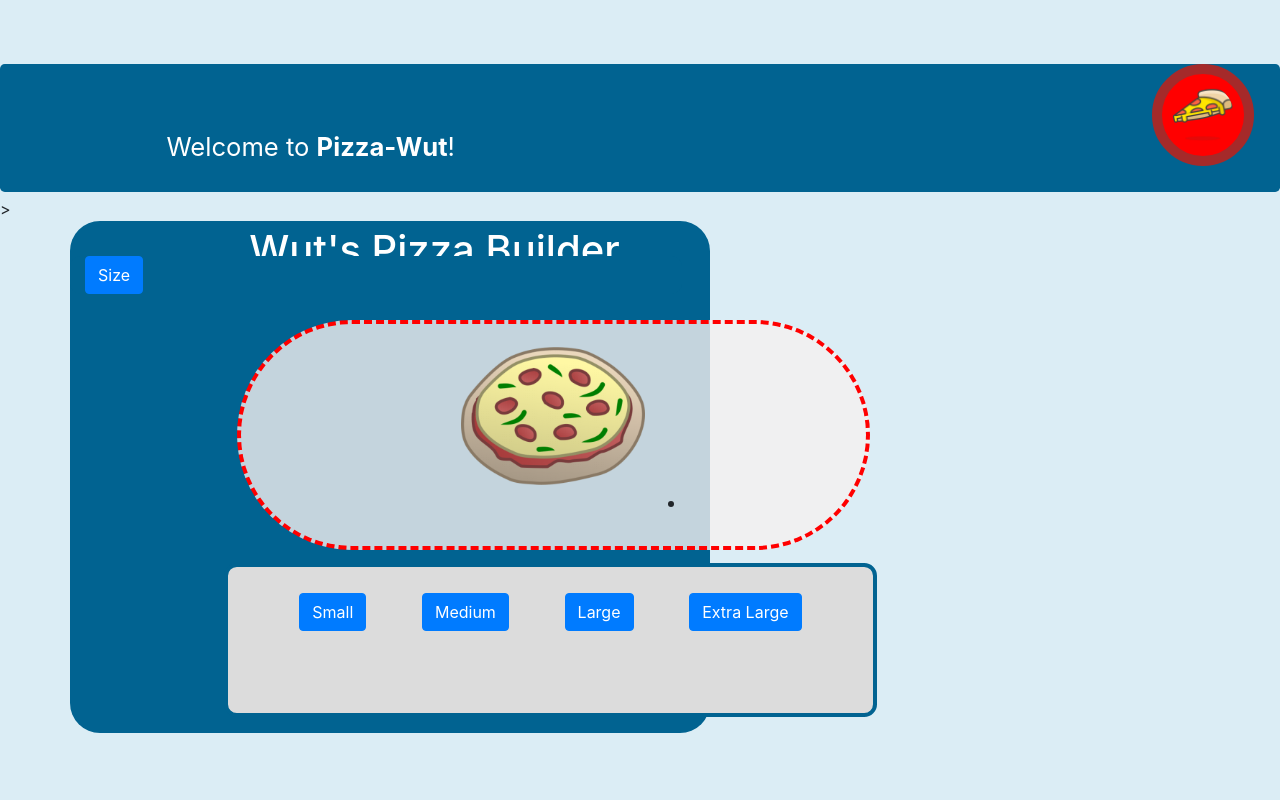
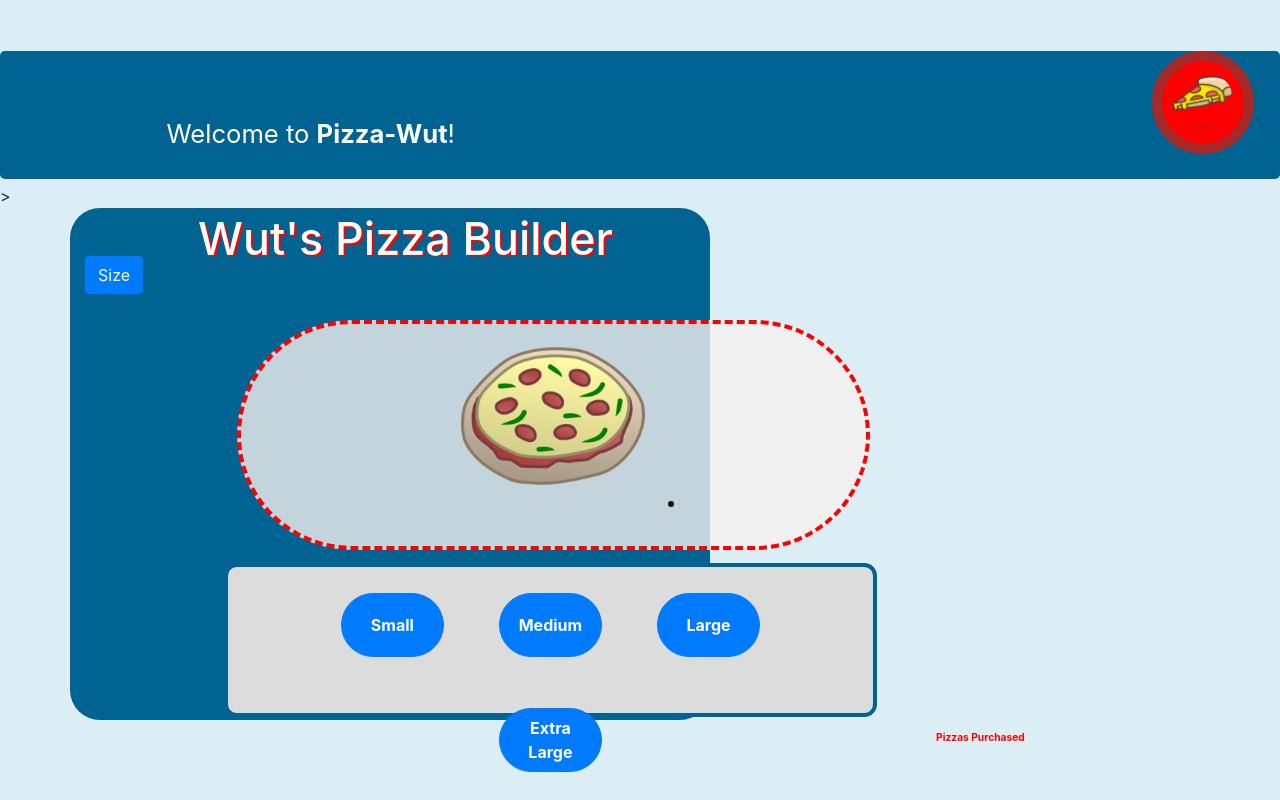
Before and after one commit to ConnorBurgess/Pizza-parlor, a plain HTML site: page index.html in a window 1280 px wide. Drawn offline with Linux system fonts and the light colour scheme.

Commit message:
add misc changes to the CSS

```diff
--- a/css/styles.css
+++ b/css/styles.css
@@ -1,8 +1,8 @@
 .jumbotron {
   background-color: rgb(1,99,145);
-  height: 6vw;
+  height: 7vw;
   font-size: 2vw;
-  margin-top: 5vw;
+  margin-top: 4vw;
   color: white;
   text-align: left;
   padding-left: 13vw;
@@ -14,13 +14,12 @@
   display: flex;
   width: 8vw;
   height: 8vw;
-  top: 5vw;
+  top: 4vw;
   right:2vw;
   padding: 10px;
   padding-top: 10px;
   background-color: red;
   border-radius: 25vw;
-
   border: 10px solid brown;
 }
 body {
@@ -47,8 +46,11 @@ body {
 h1 {
   margin-top: 0.4vw;
   text-align: center;
-  margin-left: 14vw;
+  margin-left: 10vw;
   color: white;
+  font-size: 3.5vw;
+  text-shadow: 2px 2px #ff0000;
+
 }
 button {
   color:white;
@@ -85,6 +87,10 @@ button {
   vertical-align: middle;
   display:none;
   margin: 2vw;
+  width: 8vw;
+  height: 5vw;
+  border-radius: 80px;
+  font-weight: bold;
 }
 
 #output-image {
@@ -109,6 +115,8 @@ user-select: none;
   right: 14vw;
   font-size: 1.5vw;
   font-weight: bold;
+  color: black;
+  text-shadow: 2px 2px silver;
 }
 #final-text-area {
   position:absolute;
--- a/index.html
+++ b/index.html
@@ -38,13 +38,9 @@
     </div>
     </div>
   </div>
-  <div id="final-text-area"><ul id="output-text"></ul></div>
-
+  <div id="final-text-area"><ul id="output-text"> <strong>Pizzas Purchased </strong></ul></div>
   </div>
 </head>
 <body>
-
 </body>
-
-
 </html>
--- a/js/scripts.js
+++ b/js/scripts.js
@@ -1,6 +1,5 @@
 //Business Logic
 function Pizza() {
-  this.topping = "";
   this.size = "";
   this.toppings = [];
   this.totalCost = 0;
@@ -19,7 +18,8 @@ Pizza.prototype.pizzaCost = function () {
 
 //UI Logic
 $(document).ready(function () {
-  let toppingArr = ["cheese", "pepperoni", "olives", "fried chicken", "banana", "chicken livers", "hot pocket", "mushrooms", "candy canes", "pineapple"]
+
+  let toppingArr = ["cheese", "pepperoni", "olives", "fried chicken", "banana", "chicken livers", "hot pocket", "mushrooms", "candy canes", "artichoke", "anchovy", "pineapple"];
   let newPizza = new Pizza();
   let clickCounter = 0;
   $("#btn-toppings").hide();
```
